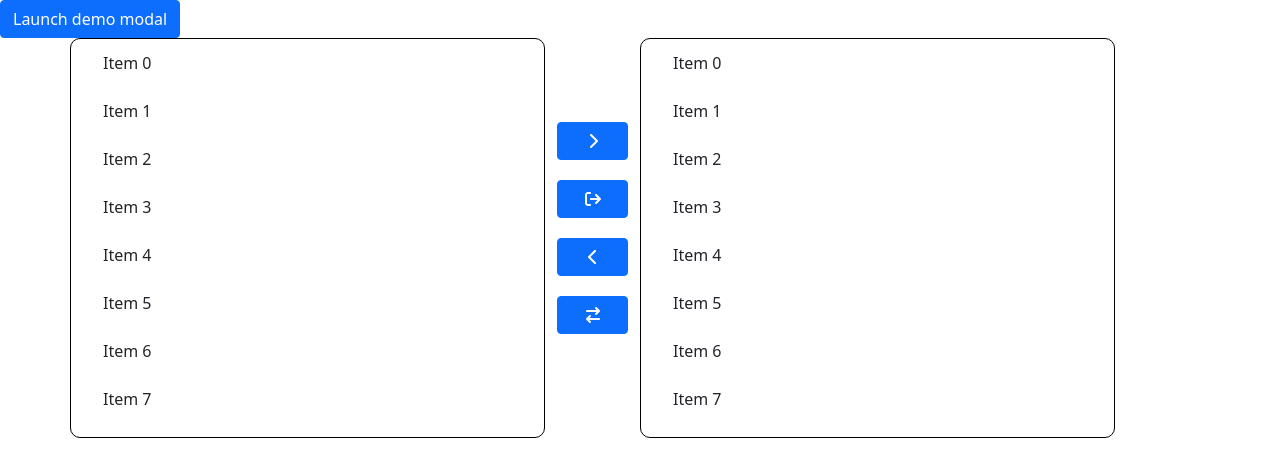
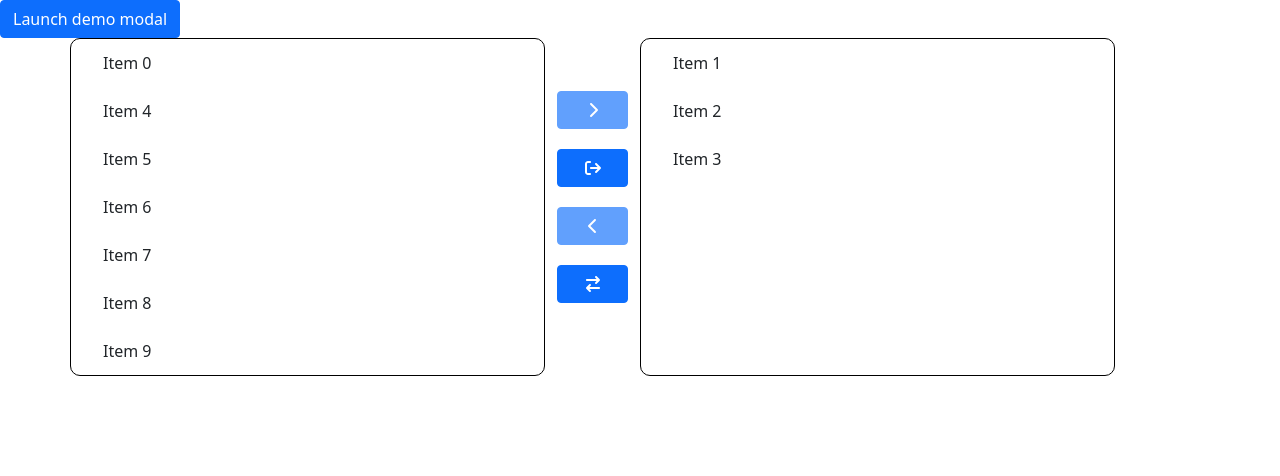
Before and after one commit to KranthiReddyVitta/react-practice, a React (Create React App) app: page / in a window 1280 px wide. Shown: the top 476 px of the page. Built offline with nearby package versions, Linux system fonts and the light colour scheme.

Commit message:
PickList

```diff
--- a/src/App.js
+++ b/src/App.js
@@ -4,12 +4,16 @@ import PickList from "./components/picklist/PickList";
 import RuleDetails from "./pages/RuleDetails";
 
 function App() {
+  const data = Array.from({ length: 10 }).map((item, index) => {
+    return { id: index + 1, name: `Item ${index}` };
+  });
+  const input = [2, 3, 4];
   return (
     // <MultiselectDemo/>
     <>
       {/* <MultiselectDemo /> */}
       <RuleDetails />
-      <PickList />
+      <PickList data={data} input={input}/>
     </>
   );
 }
--- a/src/components/multiselect/MultiSelectItem.js
+++ b/src/components/multiselect/MultiSelectItem.js
@@ -10,7 +10,10 @@ const MultiSelectItem = (props) => {
           checked={props.isChecked}
           onChange={props.onChangeHandler}
         />
-        <label className={classNames.custom_label} htmlFor={props.id}> {props.name}</label>
+        <label className={classNames.custom_label} htmlFor={props.id}>
+          {" "}
+          {props.name}
+        </label>
       </li>
     </>
   );
--- a/src/components/picklist/PickList.js
+++ b/src/components/picklist/PickList.js
@@ -1,4 +1,4 @@
-import { Fragment, useState } from "react";
+import { Fragment, useEffect, useState } from "react";
 import Container from "react-bootstrap/Container";
 import Row from "react-bootstrap/Row";
 import Col from "react-bootstrap/Col";
@@ -13,23 +13,36 @@ import {
 import classNames from "./PickList.module.css";
 
 const PickList = (props) => {
+  const data = props.data;
+  const selected = props.input;
   const [selectedLeftArray, setSelectedLeftArray] = useState([]);
-  const [filterArray, setFilteredArray] = useState([]);
+  const [filterArray, setFilteredArray] = useState(data);
   const [selectedItems, setSelectedItems] = useState([]);
   const [selectedRightArray, setSelectedRightArray] = useState([]);
 
-  const data = Array.from({ length: 10 }).map((item, index) => {
-    return { id: index + 1, name: `Item ${index}` };
-  });
+  useEffect(() => {
+    let propsData = [...props.input];
+    let selected = [...props.data];
+    let rightList = [];
+    propsData.forEach((id) => {
+      const indexItem = selected.find((val) => val.id === id);
+      rightList.push(indexItem);
+      selected = selected.filter((item) => item.id !== id);
+    });
+    setSelectedItems(rightList);
+    setFilteredArray(selected);
+  }, [data, selected]);
 
   const selectLeftItem = (item) => {
     if (selectedLeftArray && selectedLeftArray.length) {
-      if (item.id && selectedLeftArray.indexOf(item.id) !== -1) {
+      if (item.id && selectedLeftArray.indexOf(item.id) === -1) {
         const arr = [...selectedLeftArray];
         arr.push(item.id);
         setSelectedLeftArray(arr);
       } else {
-        const arr = [...selectedLeftArray].push(item.id);
+        const index = selectedLeftArray.indexOf(item.id);
+        const arr = [...selectedLeftArray];
+        arr.splice(index, 1);
         setSelectedLeftArray(arr);
       }
     } else {
@@ -37,6 +50,80 @@ const PickList = (props) => {
       arr.push(item.id);
       setSelectedLeftArray(arr);
     }
+  };
+
+  const selectRightItem = (item) => {
+    if (selectedRightArray && selectedRightArray.length) {
+      if (item.id && selectedRightArray.indexOf(item.id) === -1) {
+        const arr = [...selectedRightArray];
+        arr.push(item.id);
+        setSelectedRightArray(arr);
+      } else {
+        const index = selectedRightArray.indexOf(item.id);
+        const arr = [...selectedRightArray];
+        arr.splice(index, 1);
+        setSelectedRightArray(arr);
+      }
+    } else {
+      const arr = [...selectedRightArray];
+      arr.push(item.id);
+      setSelectedRightArray(arr);
+    }
+  };
+
+  const moveIndividualRight = () => {
+    const selectedLeft = [...selectedLeftArray];
+    let leftArray = [...filterArray];
+    let right = [...selectedItems];
+    selectedLeft.forEach((val) => {
+      const indexItem = leftArray.find((item) => item.id === val);
+      right.push(indexItem);
+      leftArray = leftArray.filter((item) => item.id !== val);
+    });
+    setSelectedItems(right);
+    setFilteredArray(leftArray);
+    setSelectedLeftArray([]);
+  };
+
+  const moveIndividualLeft = () => {
+    const selectedLeft = [...selectedRightArray];
+    let rightArray = [...selectedItems];
+    let left = [...filterArray];
+    selectedLeft.forEach((val) => {
+      const indexItem = rightArray.find((item) => item.id === val);
+      const originalIndex = data.findIndex((item) => item.id === indexItem.id);
+      left.splice(originalIndex, 0, indexItem);
+      rightArray = rightArray.filter((item) => item.id !== val);
+    });
+    setFilteredArray(left);
+    setSelectedItems(rightArray);
+    setSelectedRightArray([]);
+  };
+
+  const moveAllRight = () => {
+    let leftArray = [...filterArray];
+    let rightArray = [];
+    if (selectedItems && selectedItems.length) {
+      rightArray = [...selectedItems, ...leftArray];
+    } else {
+      rightArray = [...leftArray];
+    }
+    setSelectedItems(rightArray);
+    setFilteredArray([]);
+    setSelectedLeftArray([]);
+  };
+
+  const moveAllLeft = () => {
+    let rightArray = [...selectedItems];
+    let leftArray = [];
+    if (filterArray && filterArray.length) {
+      leftArray = [...filterArray, ...rightArray];
+    } else {
+      leftArray = [...rightArray];
+    }
+    setFilteredArray(leftArray);
+    setSelectedItems([]);
+    setSelectedRightArray([]);
   };
 
   const getSelectedClasses = (item) => {
@@ -49,11 +136,20 @@ const PickList = (props) => {
     return `${classNames.listItem}`;
   };
 
-  const generateList = () => {
-    console.log("Render generateList");
+  const getSelectedClassesRight = (item) => {
+    if (
+      selectedRightArray &&
+      selectedRightArray.length &&
+      selectedRightArray.indexOf(item.id) !== -1
+    )
+      return `${classNames.listItem} ${classNames.selected}`;
+    return `${classNames.listItem}`;
+  };
+
+  const generateLeftList = () => {
     return (
       <ul className={classNames.orderList}>
-        {data.map((item) => {
+        {filterArray.map((item) => {
           const className = getSelectedClasses(item);
           return (
             <li
@@ -69,7 +165,34 @@ const PickList = (props) => {
     );
   };
 
-  const mainList = generateList();
+  const generateRightList = () => {
+    return (
+      <ul className={classNames.orderList}>
+        {selectedItems.map((item) => {
+          const className = getSelectedClassesRight(item);
+          return (
+            <li
+              className={className}
+              onClick={selectRightItem.bind(null, item)}
+              key={item.id}
+            >
+              {item.name}
+            </li>
+          );
+        })}
+      </ul>
+    );
+  };
+
+  const mainList = generateLeftList();
+  const rightList = generateRightList();
+  const isIndividualRightDisabled =
+    selectedLeftArray && selectedLeftArray.length ? false : true;
+  const isAllRightDisabled = filterArray && filterArray.length ? false : true;
+  const isAllLeftDisabled =
+    selectedItems && selectedItems.length ? false : true;
+  const isIndividualLeftDisabled =
+    selectedRightArray && selectedRightArray.length ? false : true;
 
   return (
     <Fragment>
@@ -80,30 +203,38 @@ const PickList = (props) => {
           </Col>
           <Col xs={1} className={classNames.buttons}>
             <div className={classNames.actions}>
-              <Button className={classNames.button}>
+              <Button
+                className={classNames.button}
+                onClick={moveIndividualRight}
+                disabled={isIndividualRightDisabled}
+              >
                 <FontAwesomeIcon icon={faChevronRight} />
               </Button>
-              <Button className={classNames.button}>
+              <Button
+                className={classNames.button}
+                onClick={moveAllRight}
+                disabled={isAllRightDisabled}
+              >
                 <FontAwesomeIcon icon={faArrowRightFromBracket} />
               </Button>
-              <Button className={classNames.button}>
+              <Button
+                className={classNames.button}
+                onClick={moveIndividualLeft}
+                disabled={isIndividualLeftDisabled}
+              >
                 <FontAwesomeIcon icon={faChevronLeft} />
               </Button>
-              <Button className={classNames.button}>
+              <Button
+                className={classNames.button}
+                disabled={isAllLeftDisabled}
+                onClick={moveAllLeft}
+              >
                 <FontAwesomeIcon icon={faArrowRightArrowLeft} />
               </Button>
             </div>
           </Col>
           <Col xs={5} className={classNames.listing}>
-            <ul className={classNames.orderList}>
-              {data.map((item) => {
-                return (
-                  <li className={classNames.listItem} key={item.id}>
-                    {item.name}
-                  </li>
-                );
-              })}
-            </ul>
+            {rightList}
           </Col>
         </Row>
       </Container>
--- a/src/components/picklist/PickList.module.css
+++ b/src/components/picklist/PickList.module.css
@@ -33,9 +33,10 @@
 }
 
 .listItem:hover {
-    background-color: azure;
+    background: #eef2ff;
 }
 
 .selected {
-    background-color: azure;
+    background: #eef2ff;
+    box-shadow: #eef2ff;
 }
```
Also changed, not shown: src/components/picklist/PickListItem.js (+4 -4 lines).
